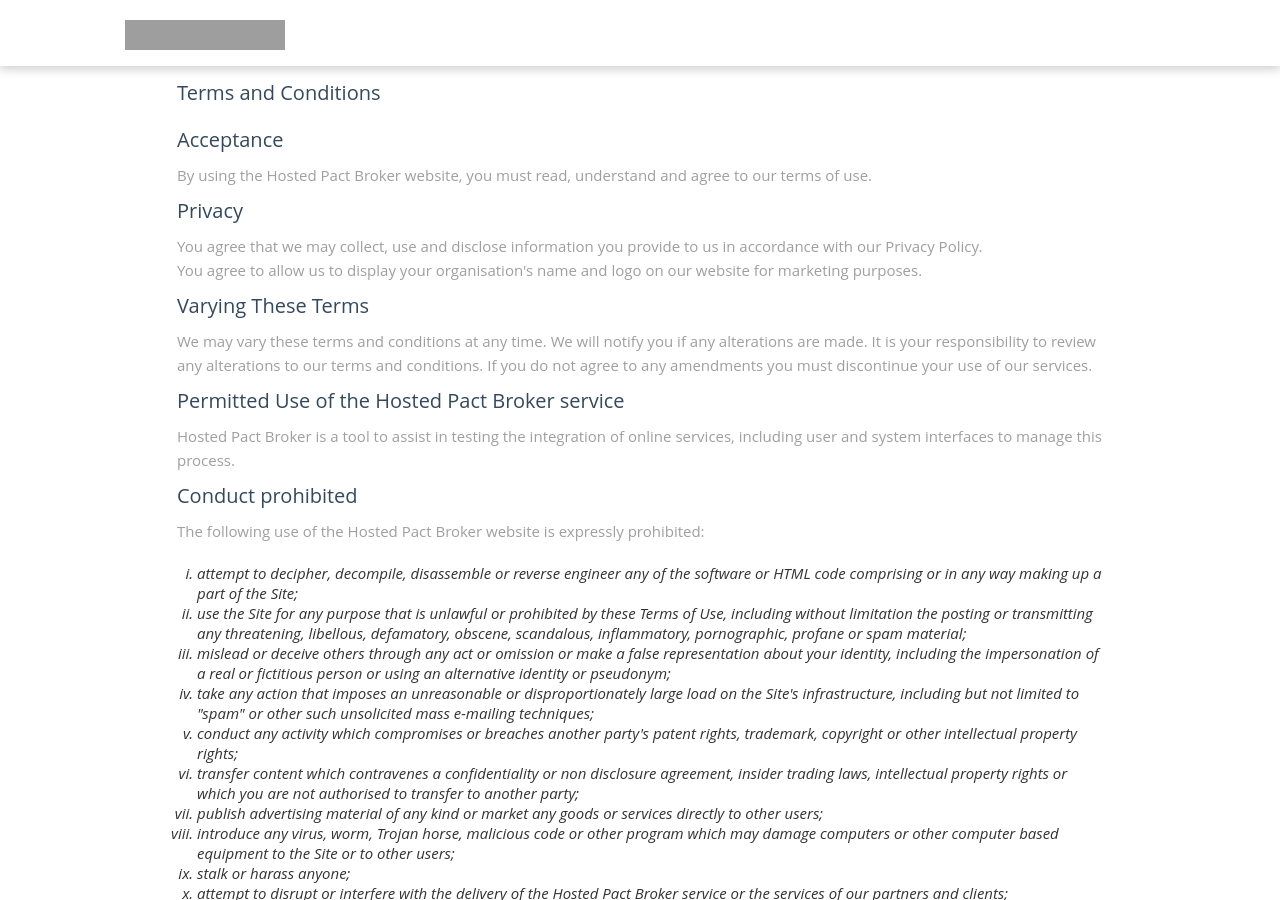
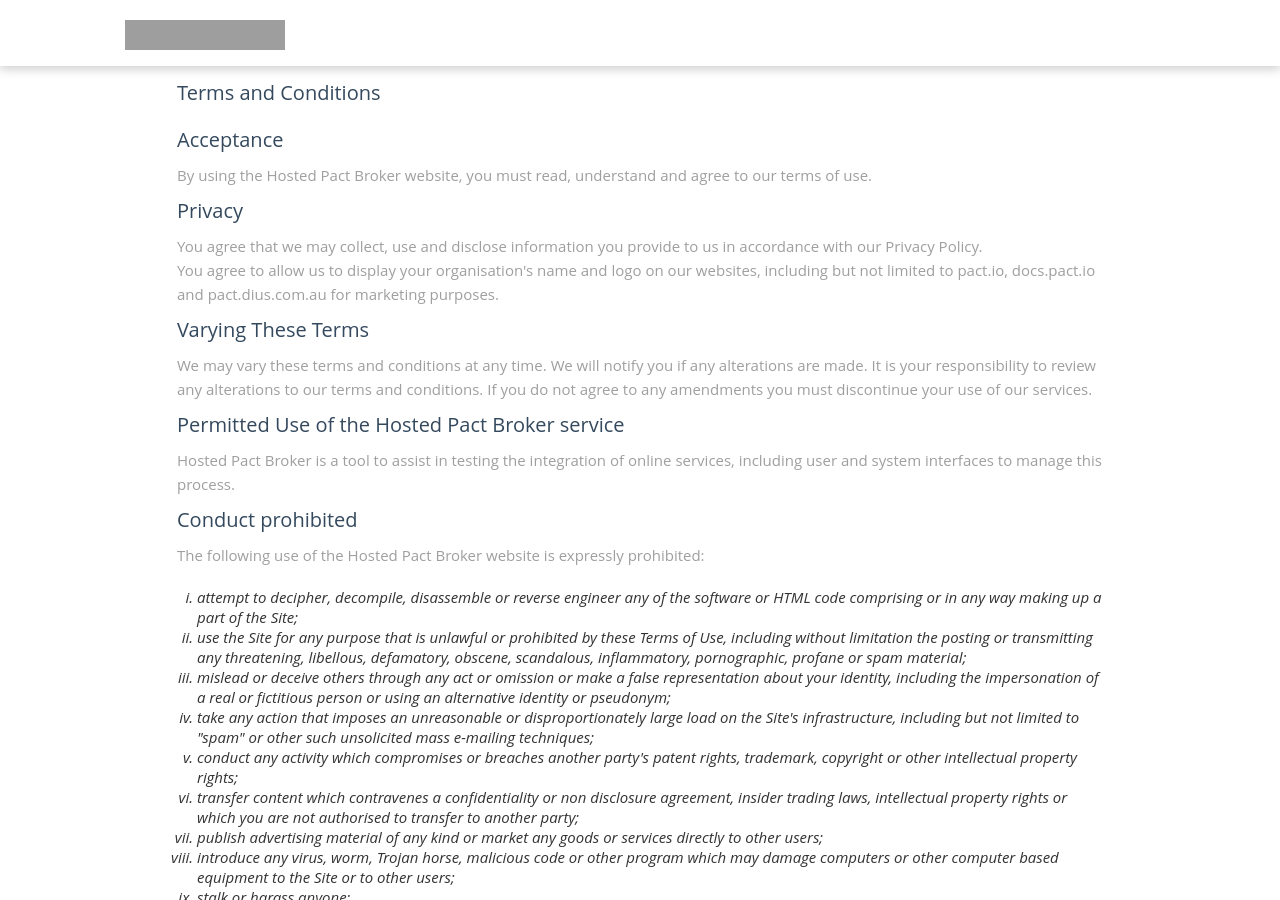
Before and after one commit to DiUS/pact-website, a Jekyll site: the page built from terms.html, in a window 1280 px wide and 900 px high, scrolled down 339 px. Built offline with Jekyll 4.4.1, drawn with Linux system fonts in a browser that asks for light colours; nearby versions of some CDN libraries; library files that are not in the unit come from our copies; grey boxes are pictures that could not be loaded.

Commit message:
chore(terms): update clause around displaying customers names/logos on our websites

```diff
--- a/terms.html
+++ b/terms.html
@@ -13,7 +13,7 @@
           <p>By using the Hosted Pact Broker website, you must read, understand and agree to our terms of use.</p>
           <h3>Privacy</h3>
           <p>You agree that we may collect, use and disclose information you provide to us in accordance with our <a href="/privacy/">Privacy Policy</a>.</p>
-          <p>You agree to allow us to display your organisation's name and logo on our website for marketing purposes.</p>
+          <p>You agree to allow us to display your organisation's name and logo on our websites, including but not limited to <a href="http://pact.io">pact.io</a>, <a href="https://docs.pact.io">docs.pact.io</a> and <a href="https://pact.dius.com.au">pact.dius.com.au</a> for marketing purposes.</p>
           <h3>Varying These Terms</h3>
           <p>We may vary these terms and conditions at any time. We will notify you if any alterations are made. It is your responsibility to review any alterations to our terms and conditions. If you do not agree to any amendments you must discontinue your use of our services.</p>
           <h3>Permitted Use of the Hosted Pact Broker service</h3>
```
